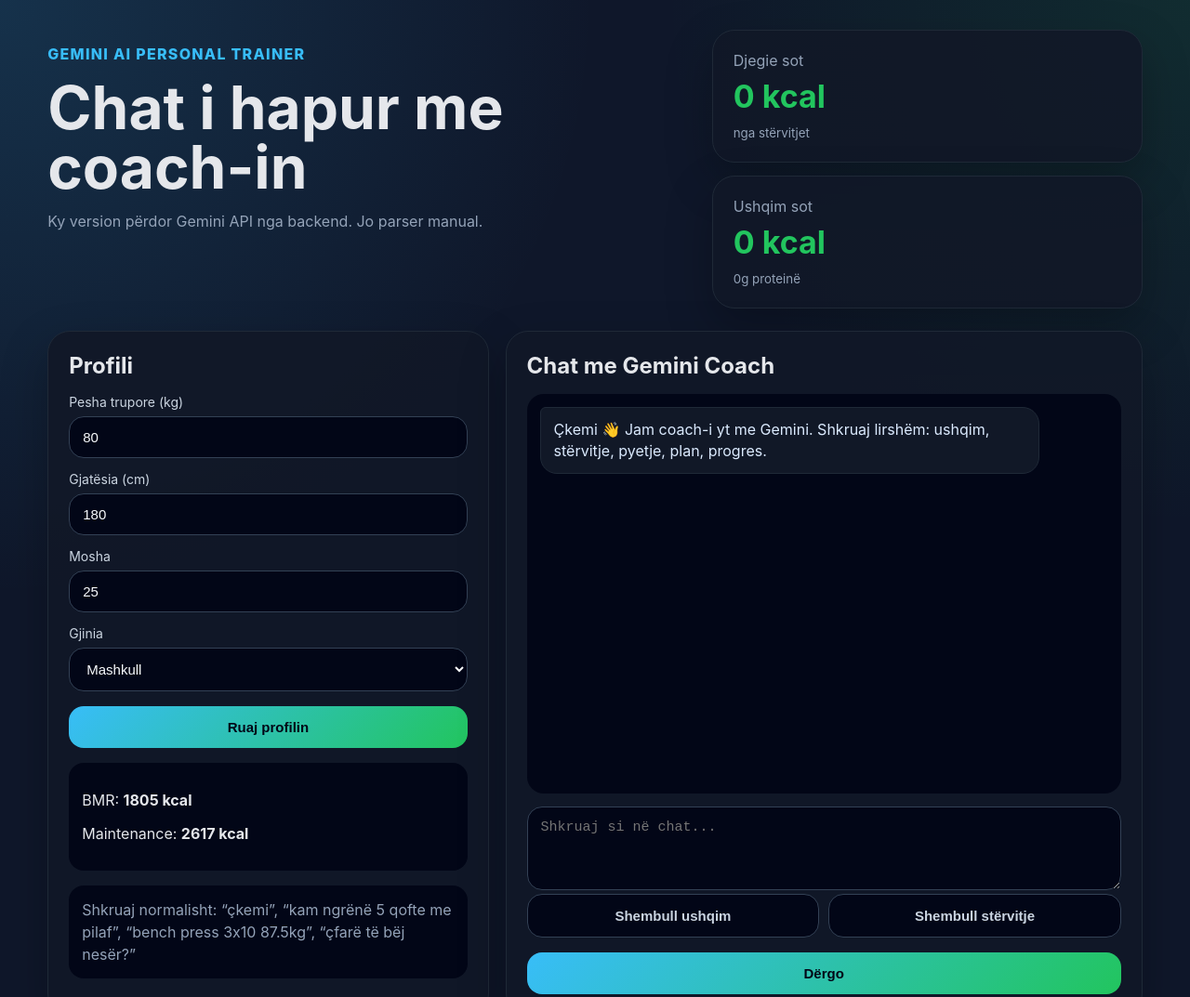
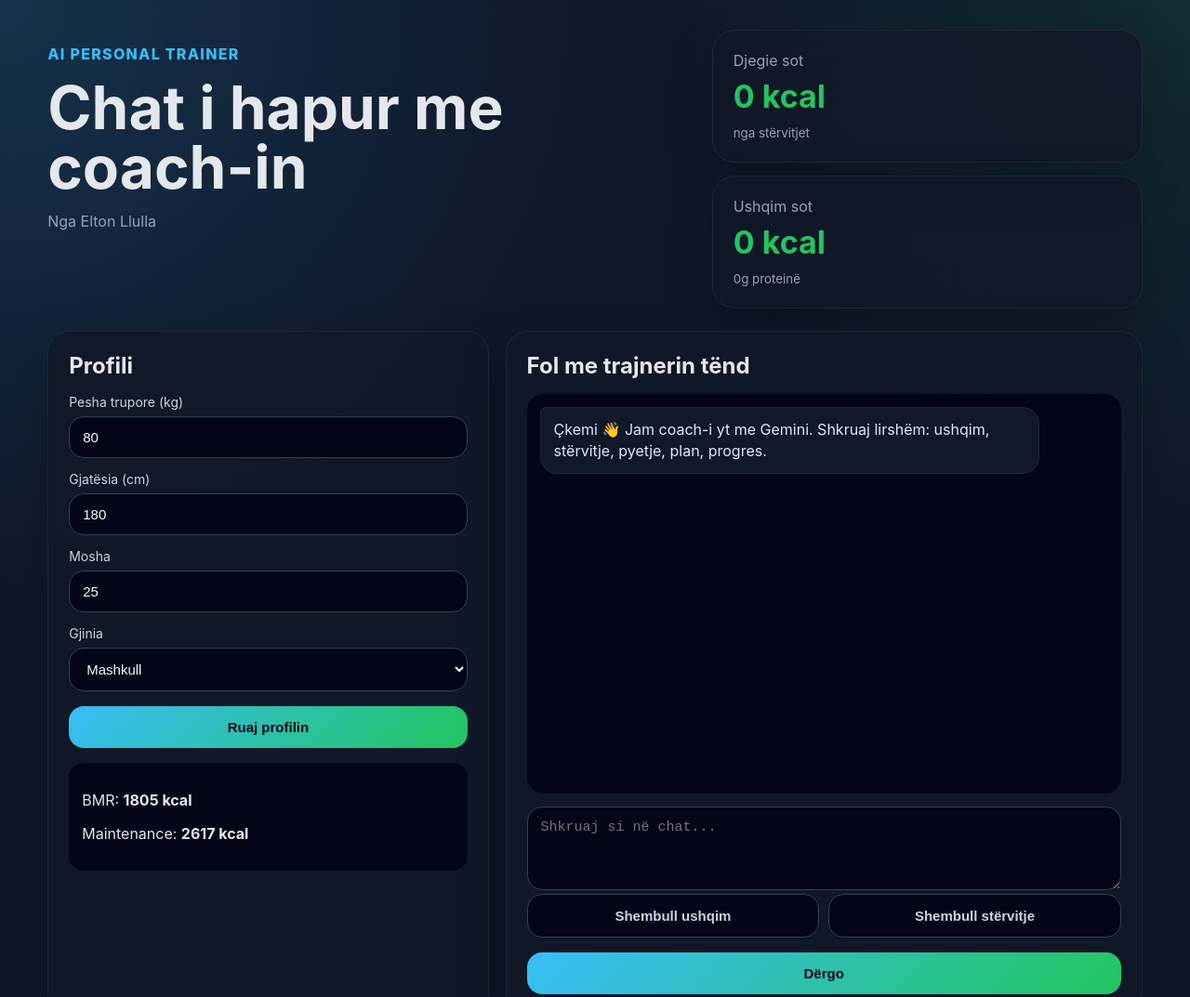
Before and after one commit to eltonllulla94/fitness-ai-coach, a website: page public/index.html in a window 1280 px wide. Shown: the top 1073 px of the page at 93% size. Drawn offline with Linux system fonts and the light colour scheme.

Commit message:
index.html

```diff
--- a/public/index.html
+++ b/public/index.html
@@ -10,9 +10,9 @@
   <main class="app">
     <section class="hero">
       <div>
-        <p class="eyebrow">Gemini AI Personal Trainer</p>
+        <p class="eyebrow">AI Personal Trainer</p>
         <h1>Chat i hapur me coach-in</h1>
-        <p class="muted">Ky version përdor Gemini API nga backend. Jo parser manual.</p>
+        <p class="muted">Nga Elton Llulla</p>
       </div>
       <div class="score-grid">
         <div class="score-card"><span>Djegie sot</span><strong id="todayBurn">0 kcal</strong><small>nga stërvitjet</small></div>
@@ -30,11 +30,10 @@
         <select id="gender"><option value="male">Mashkull</option><option value="female">Femër</option></select>
         <button onclick="saveProfile()">Ruaj profilin</button>
         <div class="result"><p>BMR: <strong id="bmr">-</strong></p><p>Maintenance: <strong id="tdee">-</strong></p></div>
-        <div class="hint">Shkruaj normalisht: “çkemi”, “kam ngrënë 5 qofte me pilaf”, “bench press 3x10 87.5kg”, “çfarë të bëj nesër?”</div>
       </div>
 
       <div class="card chat-card">
-        <h2>Chat me Gemini Coach</h2>
+        <h2>Fol me trajnerin tënd</h2>
         <div id="chat" class="chat"></div>
         <textarea id="chatInput" placeholder="Shkruaj si në chat..."></textarea>
         <div class="quick-examples">
```
